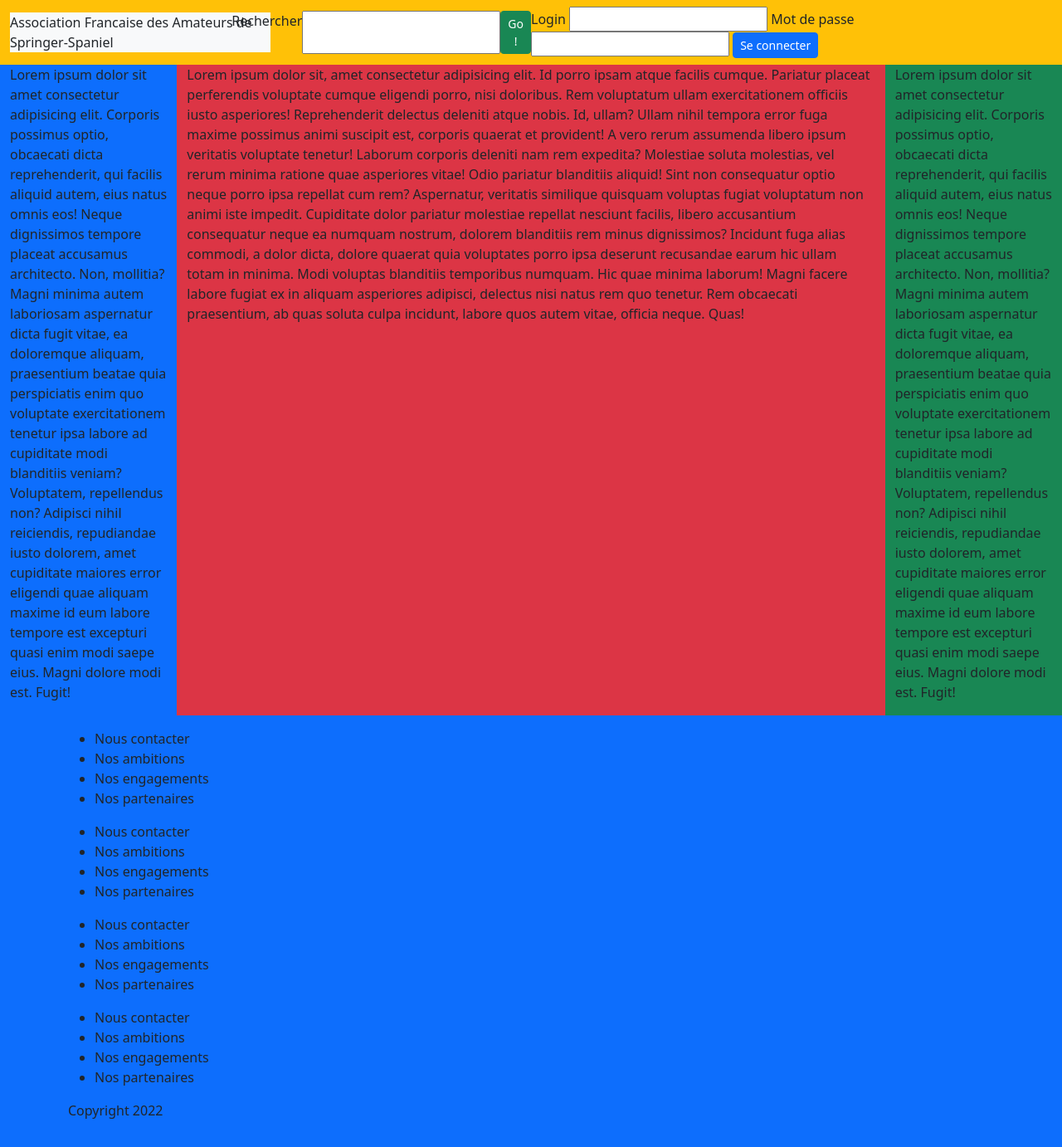
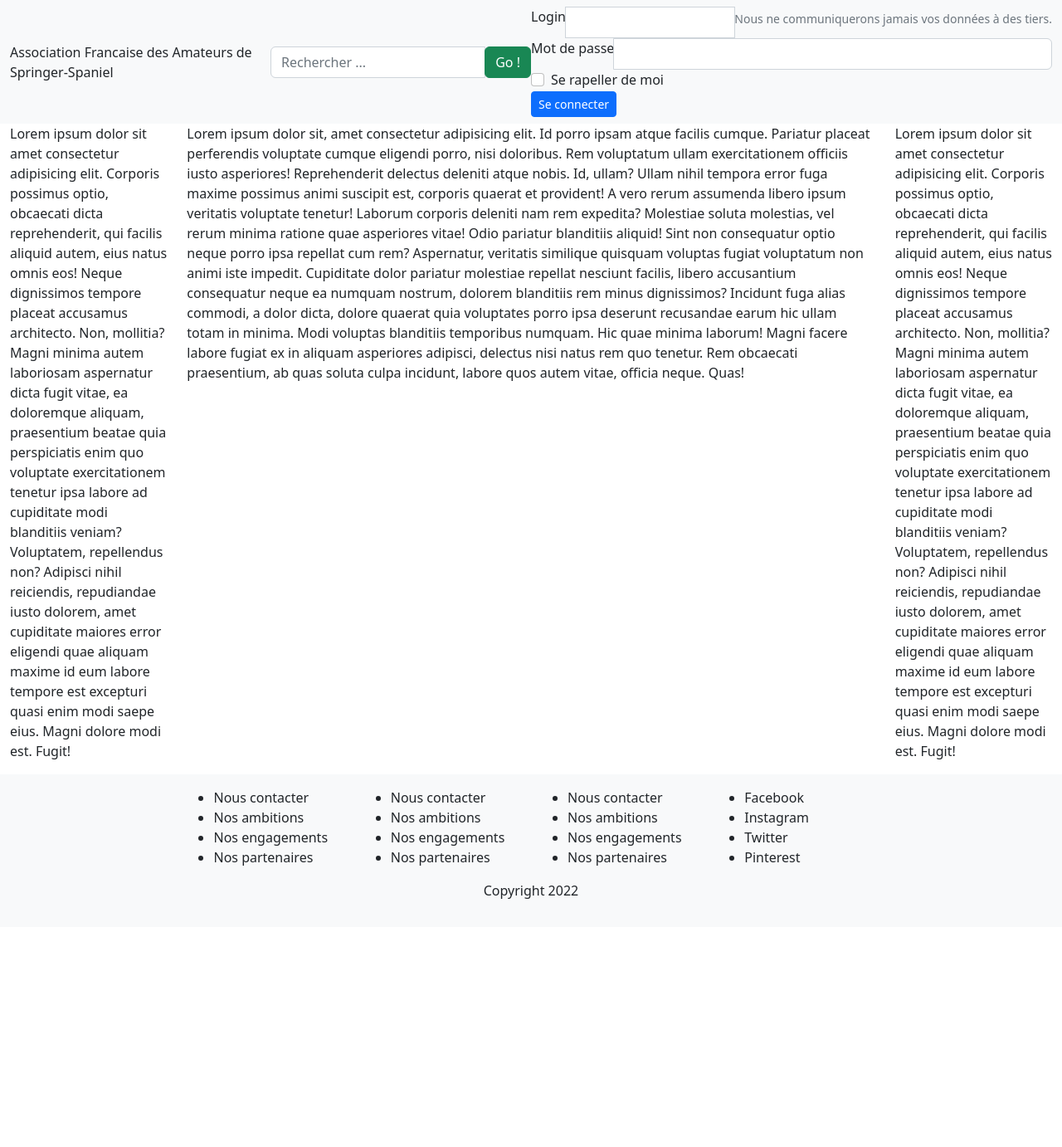
Before and after one commit to Clickandgo-informatique/Evaluation1, a plain HTML site: page index.html in a window 1280 px wide. Shown: the whole page at 83% size. After the commit the page ends 1117 px from the top, so only its background shows below. Drawn offline with nearby package versions, Linux system fonts and the light colour scheme.

Commit message:
Edition structure index.html bootstrap (formulaires dans la navbar)

```diff
--- a/index.html
+++ b/index.html
@@ -16,29 +16,62 @@
 <body class="d-flex flex-column h-100">
     <div class="container-fluid">
         <div class="row">
-            <div class="col-xl-12 bg-warning">
-                <nav class="navbar navbar-collapse">
+            <div class="col-xl-12 bg-light">
+
+                <!-- Barre de navigation -->
+                <nav class="navbar navbar-light bg-light">
+                    <!-- Logo -->
                     <div class="brand col-xl-3 bg-light">Association Francaise des Amateurs de Springer-Spaniel</div>
-                    <div class="searchBar col-xl-3 d-flex justify-content-end">
-                        <label for="searchBar">Rechercher</label>
-                        <input type="text" name="searchBar" id="searchBar">
-                        <button class="btn btn-success btn-sm" type="submit" id="searchBtn" name="searchBtn">Go !</button>
+                    <!-- Fin de logo -->
+
+                    <!-- Champ de recherche -->
+                    <div class="searchBar col-xl-3">
+                        <form class="form-inline" action="post" id="searchBar" name=" searchBar">
+                            <div class="input-group">
+                                <input class="form-control" type="search" name="searchBar" id="searchBar"
+                                    placeholder="Rechercher ...">
+                                <div class="input-group-btn">
+                                    <button class="btn btn-default btn-success" type="submit" id="searchBtn" name="searchBtn">
+                                        <!-- <i class="glyphicon glyphicon-search"></i> -->
+                                        Go !
+                                    </button>
                                 </div>
-                    <div class="loginForm col-xl-6 d-flex justify-content-end">
-                            <form action="post" id="loginForm" name="loginForm">
+                            </div>
+
+                        </form>
+                    </div><!-- Fin champ de recherche -->
+
+                    <!-- Formulaire de login -->
+                    <div class="loginForm col-xl-6">
+                        <form class="form-inline" action="post" id="loginForm" name="loginForm">
+                            <div class="input-group">
                                 <label for="login">Login</label>
-                                <input type="text" name="login">
+                                <input class="form-control" type="text" name="login">
+                                <small id="emailHelp" class="form-text text-muted">Nous ne communiquerons jamais vos
+                                    données à des tiers.</small>
+                            </div>
+                            <div class="input-group">
                                 <label for="password">Mot de passe</label>
-                                <input type="password" id="password" name="password">
-                                <button class="btn btn-sm btn-primary btn-sm" type="submit" id="submitBtn" name="submitBtn">Se connecter</button>
+                                <input class="form-control" type="password" id="password" name="password">
+                            </div>
+                            <div class="form-check">
+                                <input type="checkbox" class="form-check-input" id="exampleCheck1">
+                                <label class="form-check-label" for="exampleCheck1">Se rapeller de moi</label>
+                            </div>
+                            <div class="input-group-append">
+                                <button class="btn btn-sm btn-primary btn-sm" type="submit" id="submitBtn"
+                                    name="submitBtn">Se connecter</button>
+                            </div>
                         </form>
-                    </div>
-                </nav>
+                    </div><!-- Fin formulaire de login -->
+
+                </nav><!-- Fin barre de navigation -->
             </div>
         </div>
 
         <div class="row">
-            <div class="col-xl-2 bg-primary colGauche">
+            <!-- Debut colonne gauche -->
+            <div class="col-xl-2 colGauche">
                 <p>Lorem ipsum dolor sit amet consectetur adipisicing elit. Corporis possimus optio, obcaecati dicta
                     reprehenderit, qui facilis aliquid autem, eius natus omnis eos! Neque dignissimos tempore
                     placeat accusamus architecto. Non, mollitia?
@@ -48,8 +81,9 @@
                     Adipisci nihil reiciendis, repudiandae iusto dolorem, amet cupiditate maiores error eligendi
                     quae aliquam maxime id eum labore tempore est excepturi quasi enim modi saepe eius. Magni dolore
                     modi est. Fugit!</p>
-            </div>
-            <div class="col-xl-8 bg-danger centre">
+            </div><!-- Fin colonne gauche -->
+            <!-- Debut colonne centre -->
+            <div class="col-xl-8 colCentre">
                 <p>Lorem ipsum dolor sit, amet consectetur adipisicing elit. Id porro ipsam atque facilis cumque.
                     Pariatur placeat perferendis voluptate cumque eligendi porro, nisi doloribus. Rem voluptatum
                     ullam exercitationem officiis iusto asperiores!
@@ -69,9 +103,9 @@
                     tenetur. Rem obcaecati praesentium, ab quas soluta culpa incidunt, labore quos autem vitae,
                     officia neque. Quas!
                 </p>
-            </div>
-
-            <div class="col-xl-2 bg-success colDroite">
+            </div><!-- Fin colonne centre -->
+            <!-- Début colonne droite -->
+            <div class="col-xl-2 colDroite">
                 <p>Lorem ipsum dolor sit amet consectetur adipisicing elit. Corporis possimus optio, obcaecati dicta
                     reprehenderit, qui facilis aliquid autem, eius natus omnis eos! Neque dignissimos tempore
                     placeat
@@ -85,11 +119,12 @@
                     aliquam maxime id eum labore tempore est excepturi quasi enim modi saepe eius. Magni dolore modi
                     est. Fugit!
                 </p>
-            </div>
+            </div><!-- Fin colonne droite -->
 
-            <footer class="footer mt-auto py-3 bg-primary">
-                <div class="container">
-                    <!-- <div class="row"> -->
+            <!-- Début footer -->
+            <footer class="footer mt-auto py-3 bg-light">
+                <div class="container d-flex justify-content-center">
+                    <div class="row center-text">
                         <div class="col-xl-3">
                             <ul>
                                 <li>Nous contacter</li>
@@ -116,18 +151,19 @@
                         </div>
                         <div class="col-xl-3">
                             <ul>
-                            <li>Nous contacter</li>
-                            <li>Nos ambitions</li>
-                            <li>Nos engagements</li>
-                            <li>Nos partenaires</li>
+                                <li>Facebook</li>
+                                <li>Instagram</li>
+                                <li>Twitter</li>
+                                <li>Pinterest</li>
                             </ul>
                         </div>
-                    <p>Copyright 2022</p>
-                    <!-- </div>                     -->
+                        <div>
+                            <p class="text-center">Copyright 2022</p>
                         </div>
-            </footer>
+                    </div>
+            </footer><!-- Fin footer -->
 
-        </div>
+        </div><!-- Fin container principal -->
 
         <!-- JavaScript Bundle with Popper -->
         <script src="https://cdn.jsdelivr.net/npm/bootstrap@5.2.3/dist/js/bootstrap.bundle.min.js"
```
Lines whose indentation alone changed are shown as unchanged.
